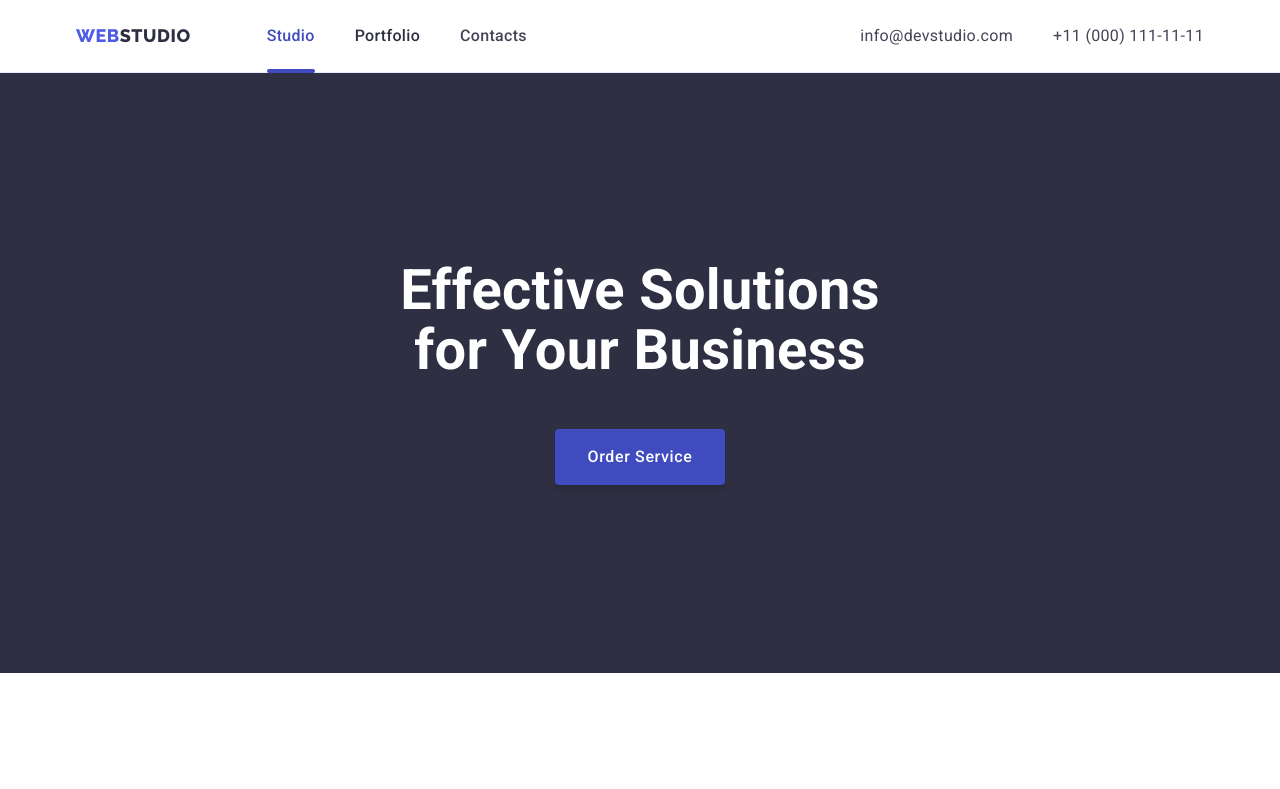
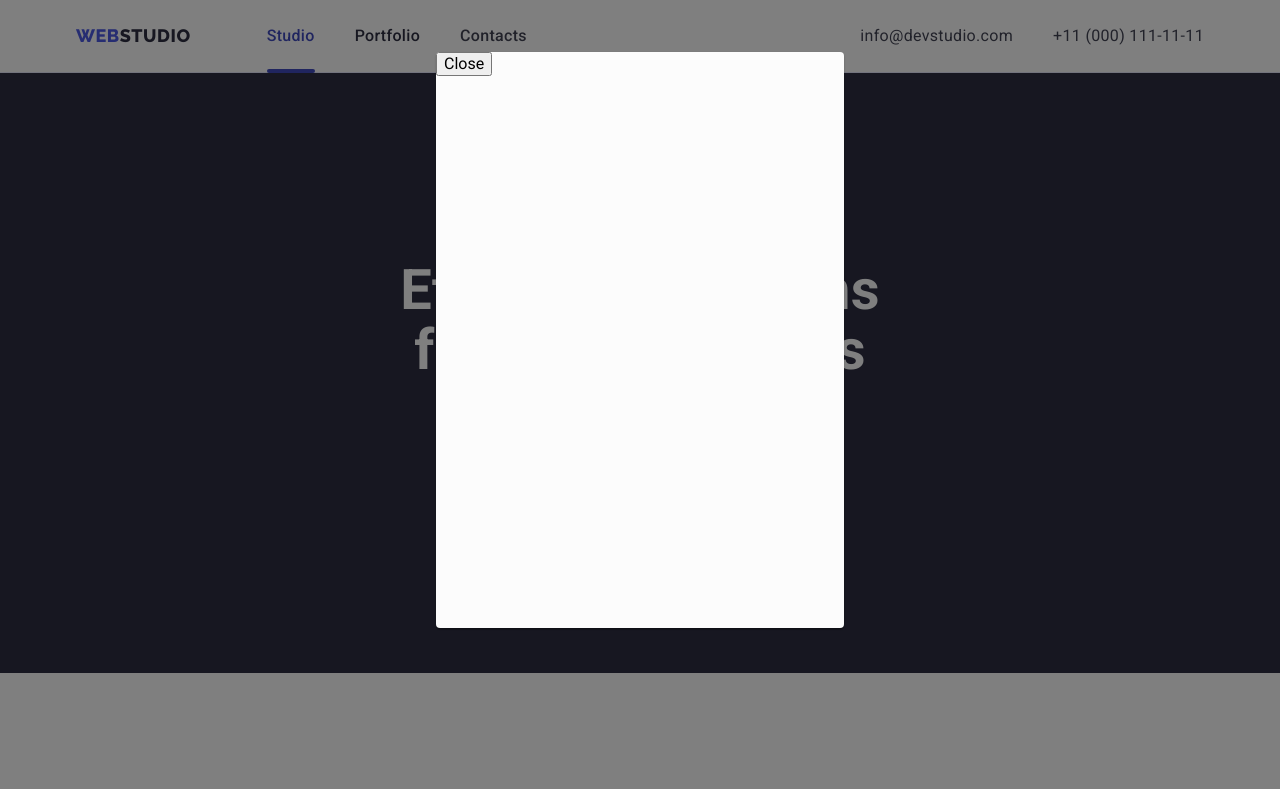
Before and after one commit to fsdev3/goit-markup-hw-05, a plain HTML site: page index.html in a window 1280 px wide. Both pictures are taken after a click on the button "Order Service". Shown: the top 789 px of the page. Drawn offline with nearby package versions, Linux system fonts and the light colour scheme.

Commit message:
modal start

```diff
--- a/css/styles.css
+++ b/css/styles.css
@@ -182,6 +182,35 @@ body {
 }
 .pointer {
   cursor: pointer;
+}
+/* backdrop */
+.backdrop {
+  position: fixed;
+  top: 0;
+  left: 0;
+  width: 100%;
+  height: 100%;
+  background-color: rgba(0, 0, 0, 0.5);
+  opacity: 1;
+  visibility: visible;
+  transition: opacity 250ms var(--timing) visibility 250ms var(--timing);
+}
+.modal {
+  position: absolute;
+  width: 408px;
+  height: 576px;
+  left: 50%;
+  top: 42.5%;
+  transform: translate(-50%, -50%);
+  background: #fcfcfc;
+  box-shadow: 0px 1px 1px rgba(0, 0, 0, 0.14), 0px 1px 3px rgba(0, 0, 0, 0.12),
+    0px 2px 1px rgba(0, 0, 0, 0.2);
+  border-radius: 4px;
+}
+.backdrop.is-hidden {
+  visibility: hidden;
+  opacity: 0;
+  pointer-events: none;
 }
 /* section feature */
 
--- a/index.html
+++ b/index.html
@@ -60,11 +60,17 @@
       <section class="section-hero">
         <div class="container">
           <h1 class="hero-title">Effective Solutions for Your Business</h1>
-          <button class="button-order pointer" type="button">
+          <button class="button-order pointer" data-modal-open type="button">
             Order Service
           </button>
         </div>
       </section>
+      <!-- backdrop -->
+      <div class="backdrop is-hidden" data-modal>
+        <div class="modal">
+          <button type="button" data-modal-close>Close</button>
+        </div>
+      </div>
       <!--  section feature -->
       <section class="section">
         <div class="container section-future">
```
